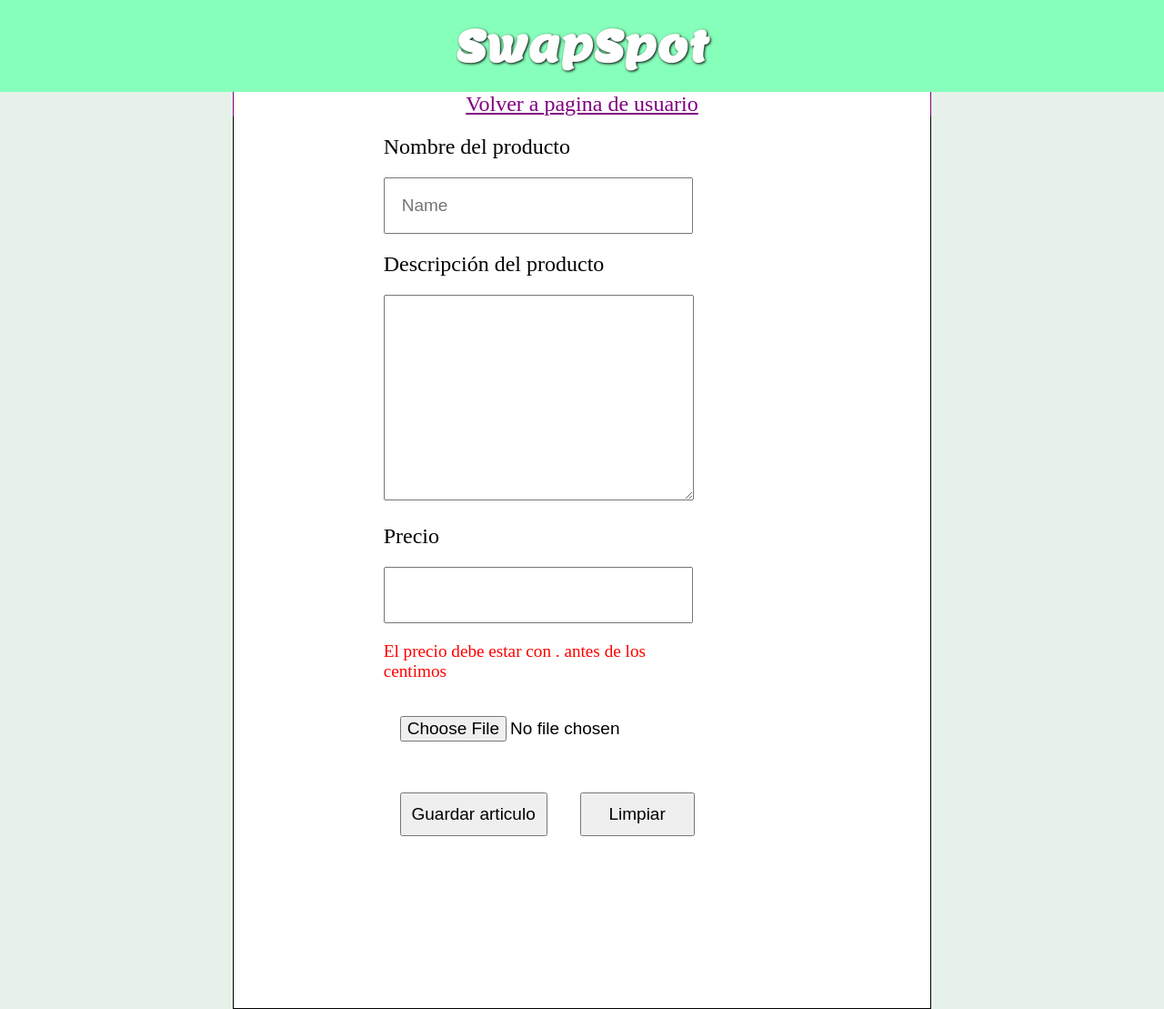
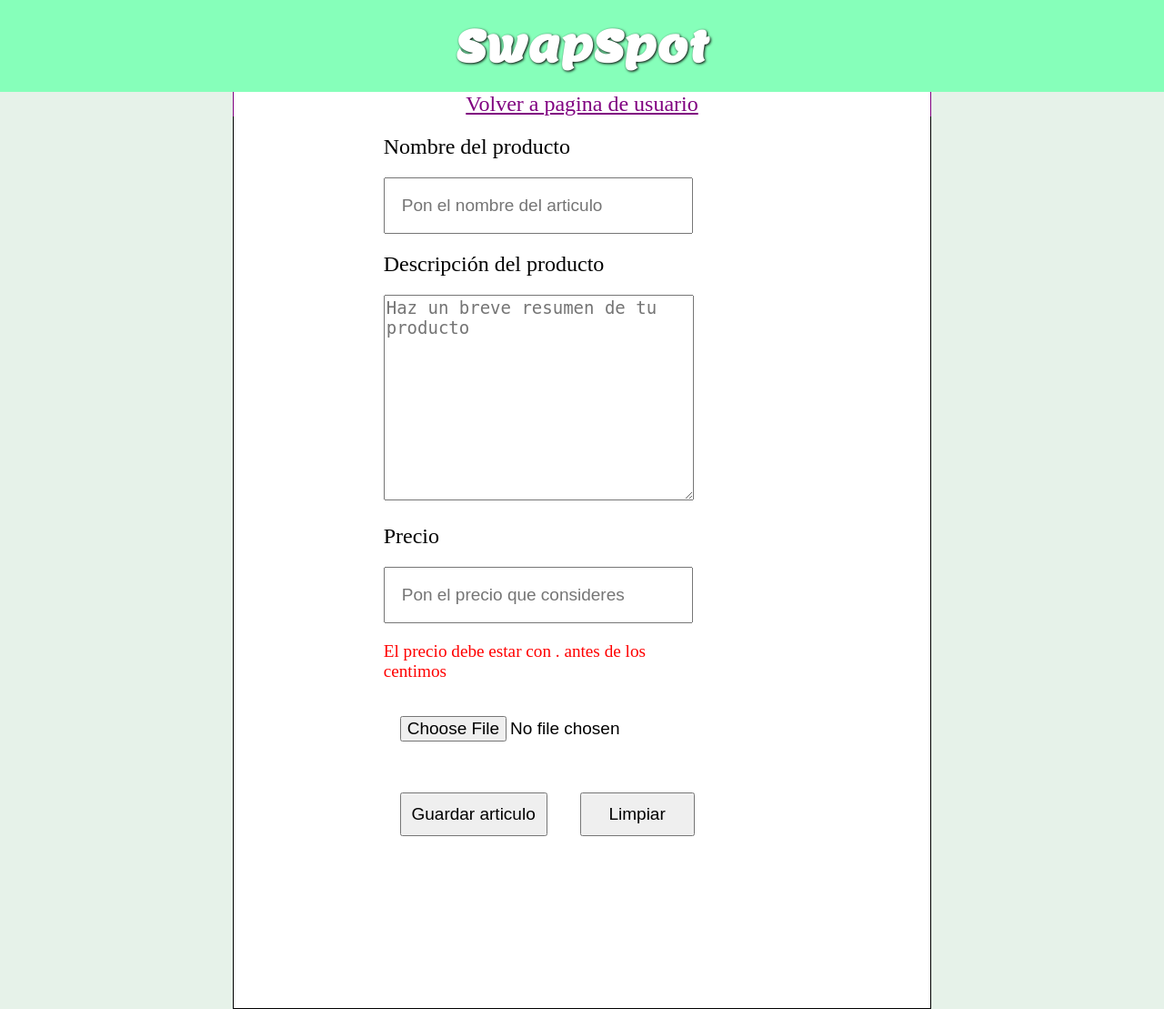
Before and after one commit to dcp0006/SwapSpot, a CodeIgniter 4 app: the page made by app/Views/form.php in a window 1280 px wide. Shown: the whole page at 91% size. Run offline with PHP 8.4 and a stand-in for CodeIgniter, Linux system fonts and the light colour scheme; the template is opened without the code that fills it, so the values that code supplies are empty; some libraries are stand-ins or nearby versions; some web fonts are replaced.

Commit message:
placeholder

```diff
--- a/app/Views/form.php
+++ b/app/Views/form.php
@@ -19,11 +19,11 @@
     <article>
         <form action="<?= base_url() ?>RegisterArticle" id="registerArticle" enctype="multipart/form-data" method="post">
             <label for="name">Nombre del producto</label>
-            <input type="text" name="ProductName" id="ProductName" placeholder="Name" required>
+            <input type="text" name="ProductName" id="ProductName" placeholder="Pon el nombre del articulo" required>
             <label for="description">Descripción del producto</label>
-            <textarea name="ProductDescription" id="ProductDescription" cols="30" rows="10" required></textarea>
+            <textarea name="ProductDescription" placeholder="Haz un breve resumen de tu producto" id="ProductDescription" cols="30" rows="10" required></textarea>
             <label for="number">Precio</label>
-            <input type="text" name="ProductPrice" id="ProductPrice" required>
+            <input type="text" name="ProductPrice" id="ProductPrice" placeholder="Pon el precio que consideres" required>
             <p>El precio debe estar con . antes de los centimos</p>
             <input type="file" name="ProductImage" id="ProductImage" class="form-control"  accept="image/*"  required>
             <div id="controles">
```
Also changed, not shown: app/Views/index.php (+5 -5 lines), writable/debugbar/debugbar_1706179788.689363.json (added, +1 -0 lines).
